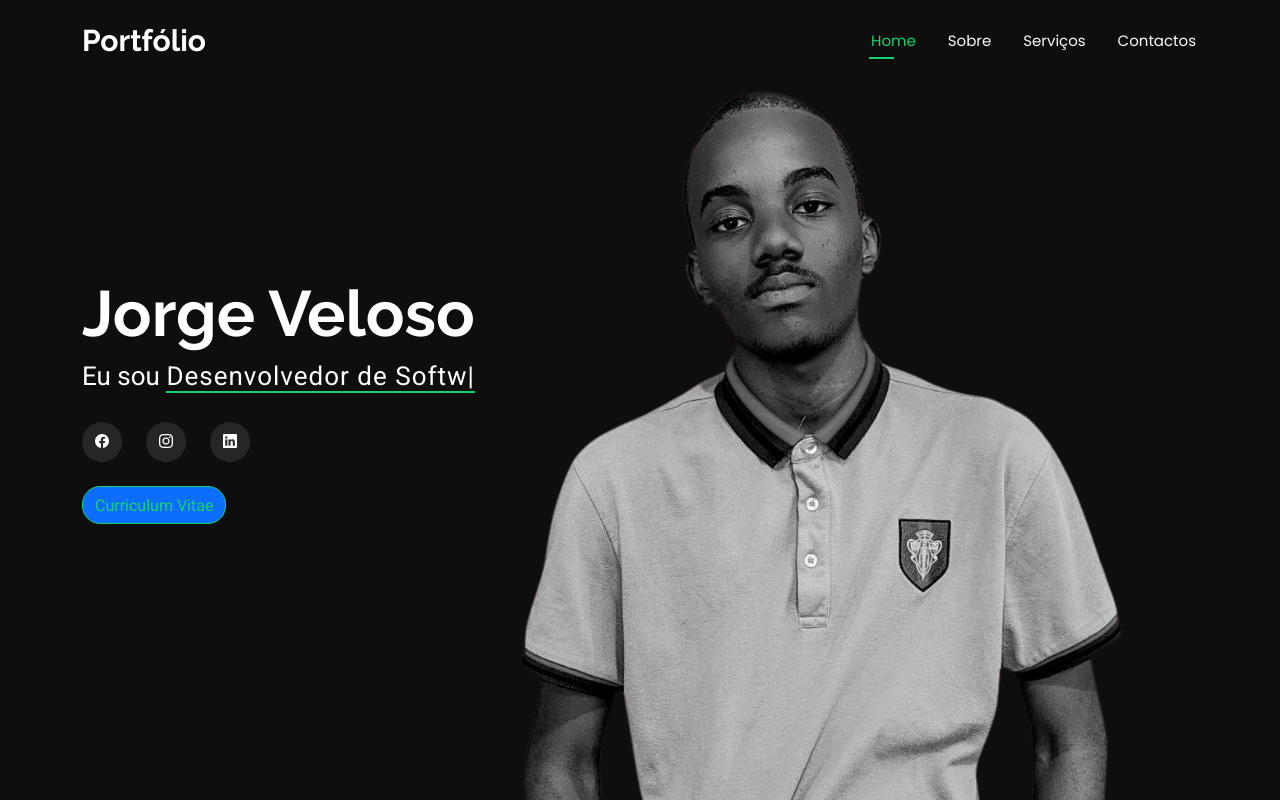
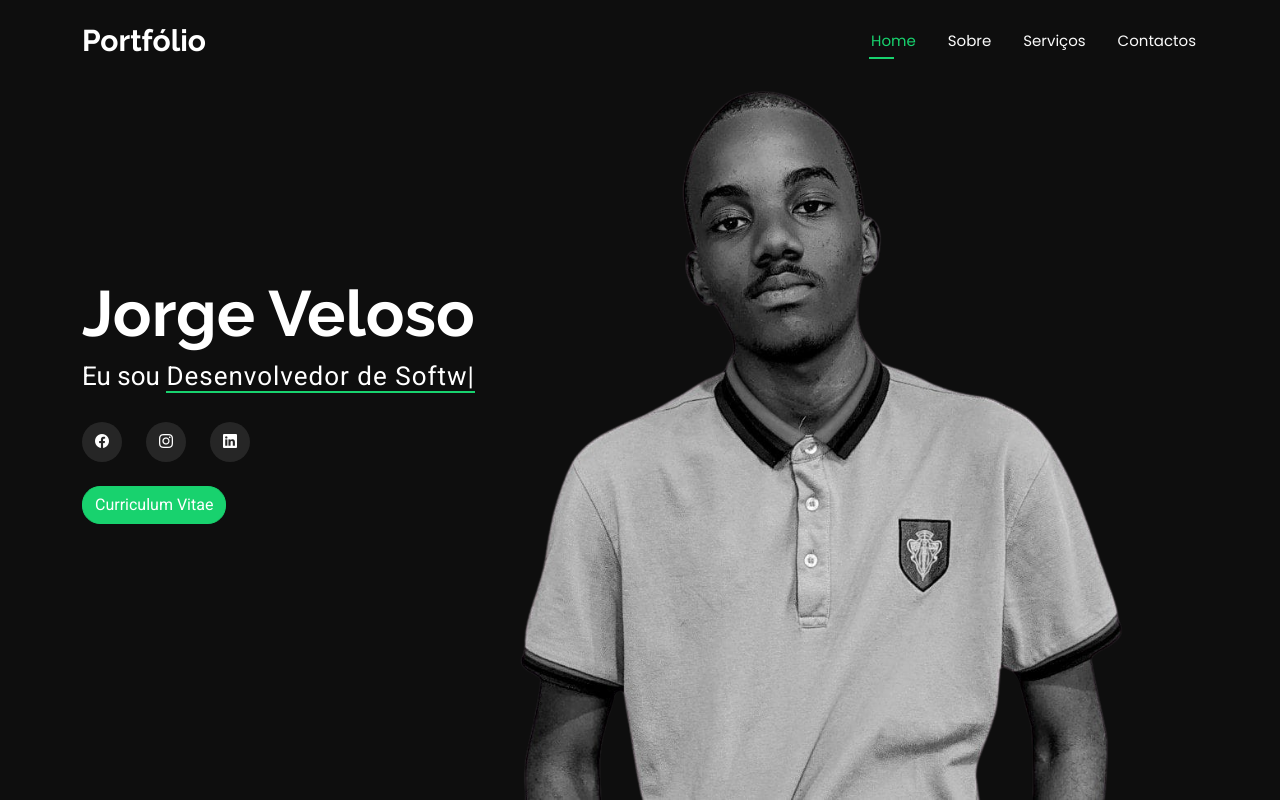
Before and after one commit to nexuscompay/jorge-portfolio, a plain HTML site: page index.html in a window 1280 px wide. In both pictures the pointer is over the link "Curriculum Vitae". Shown: the top 800 px of the page. Drawn offline with Linux system fonts and the light colour scheme.

Commit message:
fix hover style for cv link

```diff
--- a/assets/css/main.css
+++ b/assets/css/main.css
@@ -750,6 +750,11 @@ section,
   border-color: var(--accent-color) !important;
 }
 
+.hero .cv-link:hover {
+  background-color: var(--accent-color);
+  color: var(--default-color) !important;
+}
+
 .hero .social-links a:hover {
   background-color: var(--accent-color);
 }
```
